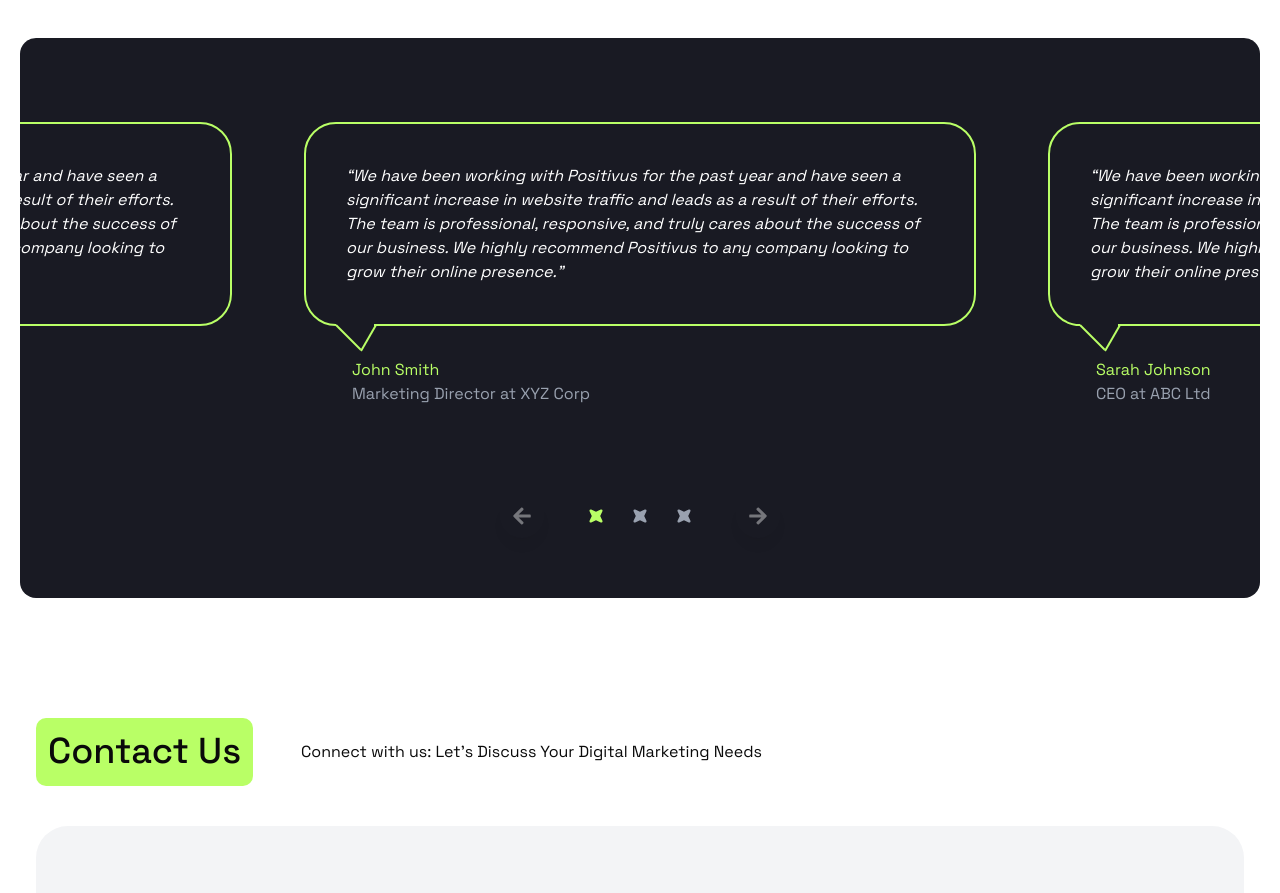
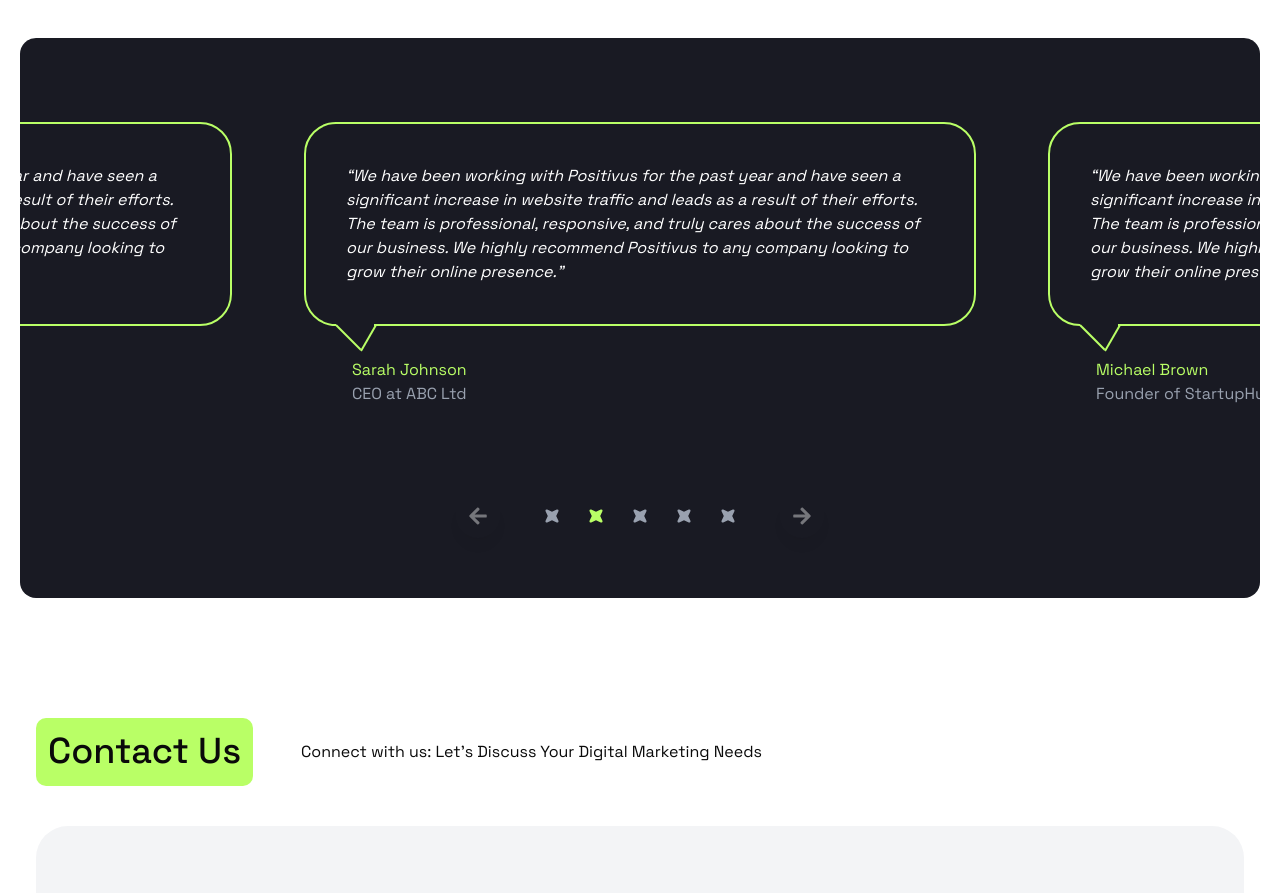
Before and after one commit to almamun0101/Devsaround-Positivus, a Next.js app: page / in a window 1280 px wide. Shown: the part 5803-6696 px from the top of the page. Built offline with nearby package versions, Linux system fonts and the light colour scheme.

Commit message:
complete

```diff
--- a/src/app/Component/Testimonials.jsx
+++ b/src/app/Component/Testimonials.jsx
@@ -27,6 +27,18 @@
     position: "Founder of StartupHub",
     text: "We have been working with Positivus for the past year and have seen a significant increase in website traffic and leads as a result of their efforts. The team is professional, responsive, and truly cares about the success of our business. We highly recommend Positivus to any company looking to grow their online presence.",
   },
+  {
+    id: "c3",
+    name: "Michael Brown",
+    position: "Founder of StartupHub",
+    text: "We have been working with Positivus for the past year and have seen a significant increase in website traffic and leads as a result of their efforts. The team is professional, responsive, and truly cares about the success of our business. We highly recommend Positivus to any company looking to grow their online presence.",
+  },
+  {
+    id: "c3",
+    name: "Michael Brown",
+    position: "Founder of StartupHub",
+    text: "We have been working with Positivus for the past year and have seen a significant increase in website traffic and leads as a result of their efforts. The team is professional, responsive, and truly cares about the success of our business. We highly recommend Positivus to any company looking to grow their online presence.",
+  },
 ];
 
 const Testimonials = () => {
@@ -35,6 +47,10 @@
   const [currentSlide, setCurrentSlide] = useState(0);
 
   const settings = {
+    autoplay: true,
+    autoplaySpeed: 4000,
+    pauseOnHover: true,
+    pauseOnFocus: true,
     infinite: true,
     centerMode: true,
     centerPadding: "20%",
@@ -64,6 +80,10 @@
   };
 
   const settings2 = {
+    autoplay: true,
+    autoplaySpeed: 4000,
+    pauseOnHover: true,
+    pauseOnFocus: true,
     infinite: true,
     centerMode: true,
     centerPadding: "0%",
@@ -98,8 +118,7 @@
             <div key={c.id} className="px-3">
               <div className="flex flex-col p-6 rounded-xl items-start transition-all duration-500 ease-in-out">
                 <p className="multi-lines pb-10 relative italic border-2 border-pri p-10 rounded-4xl text-sm md:text-base line-clamp-3 md:line-clamp-none">
-                  “{c.text}”
-                  <span></span>
+                  “{c.text}”<span></span>
                 </p>
                 <div className="mt-4 pl-12 text-left">
                   <p className="font-semibold pt-4 text-pri">{c.name}</p>
```
